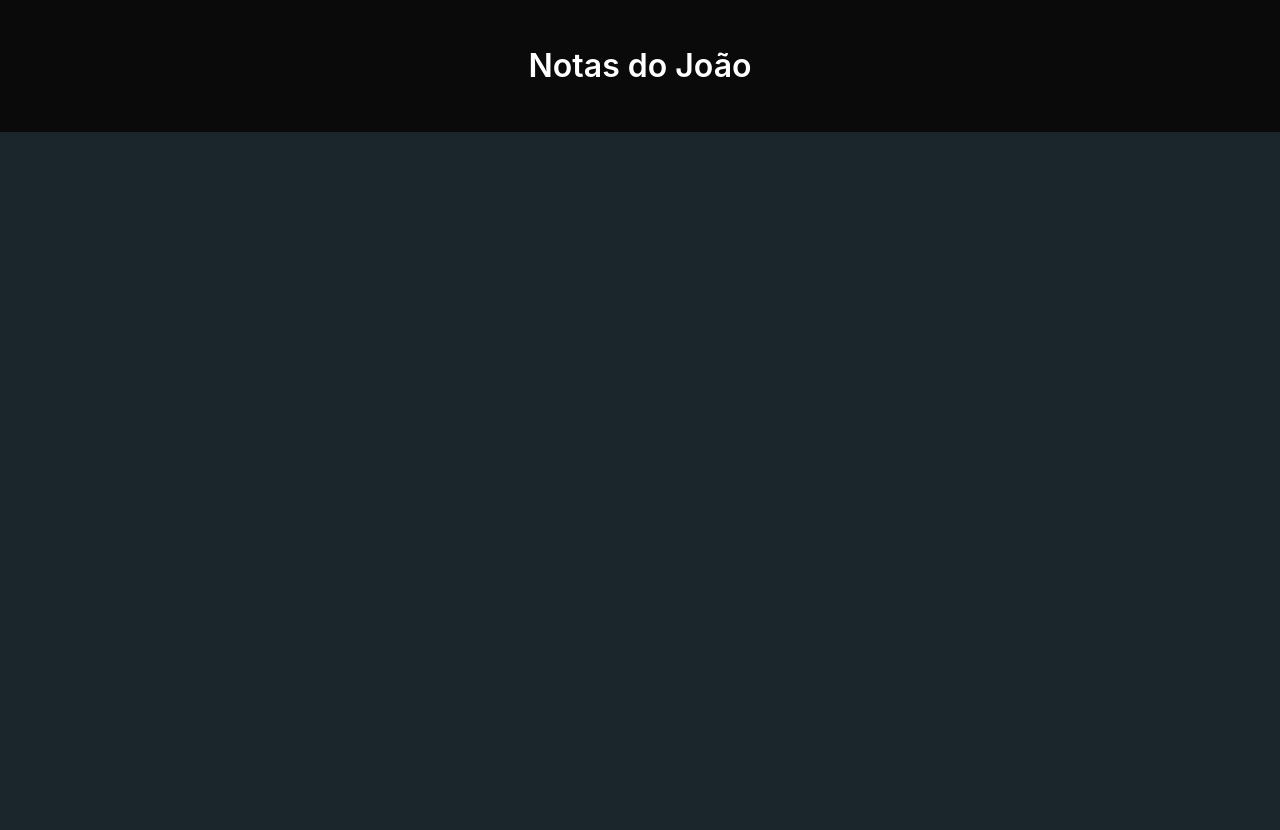
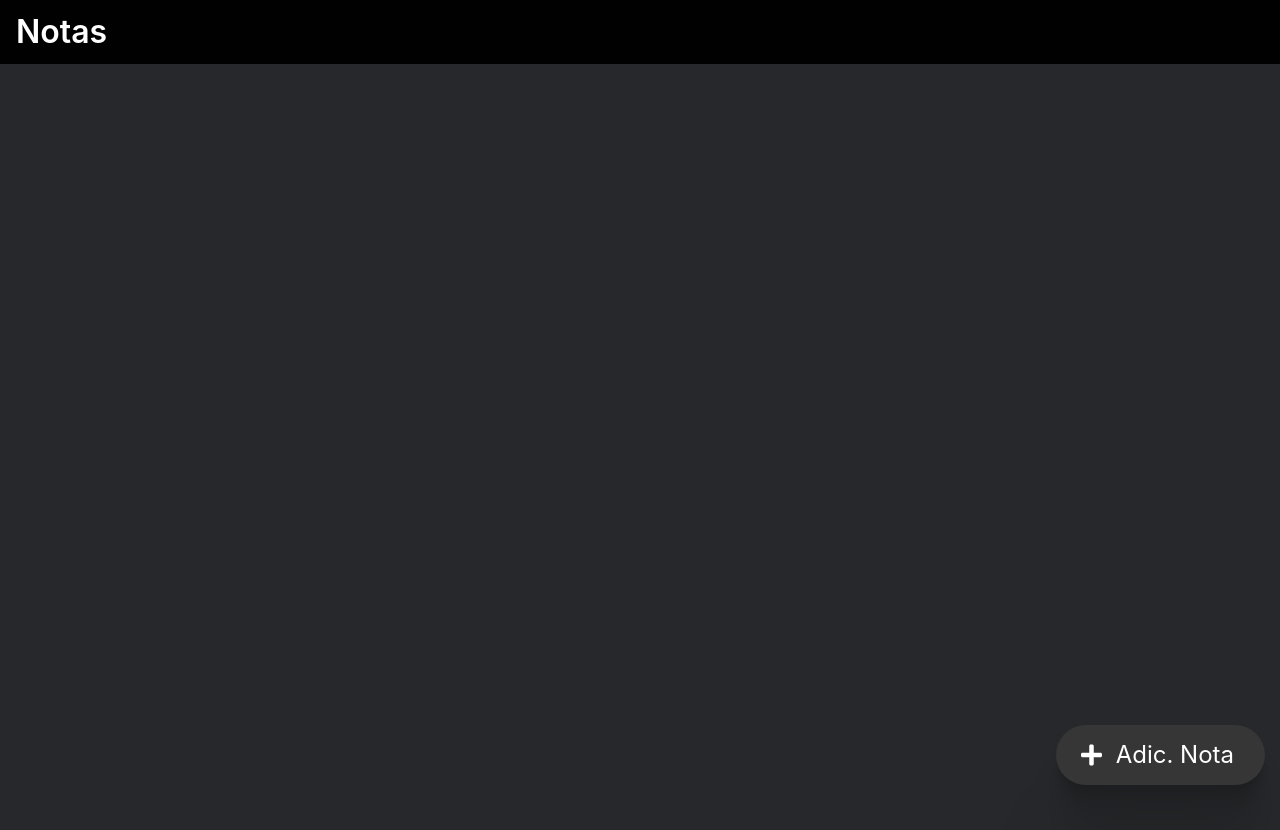
Before and after one commit to joaopaulozorek/notes-django-bulma, a Django app: page / in a window 1280 px wide. Before the commit the page ends 132 px from the top, so only its background shows below. Run offline with Django 3.2, Linux system fonts and the light colour scheme; data that the repository does not hold is empty; some libraries are stand-ins or nearby versions.

Commit message:
Adicionei as views para criar/editar a nota

```diff
--- a/notes/static/css/notes.css
+++ b/notes/static/css/notes.css
@@ -1,11 +1,55 @@
 .dark{
-	background: #1b262c;
+	background: #26282b;
 }
 
 .blue{
-	background: #0f4c75;
+	background: #254b62;
 	color:#fff;
 }
 .fullheight{
 	min-height: 100vh;
 }
+.is-fab {
+	position: fixed;
+	bottom: 15px;
+	right: 15px;
+}
+
+.has-shadow{
+	box-shadow:
+	0 2.8px 2.2px rgba(0, 0, 0, 0.034),
+	0 6.7px 5.3px rgba(0, 0, 0, 0.048),
+	0 12.5px 10px rgba(0, 0, 0, 0.06),
+	0 22.3px 17.9px rgba(0, 0, 0, 0.072),
+	0 41.8px 33.4px rgba(0, 0, 0, 0.086),
+	0 100px 80px rgba(0, 0, 0, 0.12)
+	;
+}
+
+.nav {
+	overflow: hidden;
+	background-color: #010101;
+	position: fixed; /* Set the navbar to fixed position */
+	top: 0; /* Position the navbar at the top of the page */
+	width: 100%; /* Full width */
+}
+.nav a {
+  float: left;
+  display: block;
+  color: #fff;
+  text-align: center;
+  padding: 14px 16px;
+  text-decoration: none;
+}
+
+.is-title {
+	color: #fff;
+	font-size: 2rem;
+	font-weight: 600;
+	line-height: 1.125;
+}
+
+
+.main{
+	margin-top: 30px;
+}
--- a/notes/templates/notes/base.html
+++ b/notes/templates/notes/base.html
@@ -13,6 +13,7 @@
 
 <body>
 
+
 	<div class="fullheight dark">
 		{% block content %}
         {% endblock %}
--- a/notes/templates/notes/note_list.html
+++ b/notes/templates/notes/note_list.html
@@ -1,15 +1,11 @@
 {% extends 'notes/base.html' %}
+{% load static %}
 {% block content %}
-         <div class="hero is-black has-text-centered">
-		<div class="hero-body">
-			<div class="container">
-				<h1 class="title">
-					Notas do João
-				</h1>
-			</div>
-		</div>
-	</div>
-		<section class="section">
+
+
+
+<section class="section main">
+
 
 	{% for note in notes %}
 	<div class="columns is-centered">
@@ -23,5 +19,23 @@
 		</div>
 	</div>
 	{% endfor %}
+	<div class="is-fab ">
+		<a class="button is-dark is-large is-rounded has-shadow" href="{% url 'note_new' %}">
+			<span class="icon">
+				<i class="fas fa-plus"></i>
+			</span>
+			<span>Adic. Nota</span>
+		</a>
+	</div>
 </section>
+<div class="nav">
+
+	<a href="/">
+		<h1 class="is-title">
+			Notas
+		</h1>
+	</a>
+
+
+</div>
 {% endblock %}
--- a/notes/urls.py
+++ b/notes/urls.py
@@ -4,4 +4,6 @@ from . import views
 urlpatterns = [
 	path('', views.notes_list, name='notes_list'),
 	path('note/<int:pk>/', views.note_detail, name='note_detail'),
+	path('note/new/', views.note_new, name='note_new'),
+	path('note/<int:pk>/edit/', views.note_edit, name='note_edit'),
 ]
--- a/notes/views.py
+++ b/notes/views.py
@@ -1,5 +1,6 @@
-from django.shortcuts import render, get_object_or_404
+from django.shortcuts import render, get_object_or_404, redirect
 from django.utils import timezone
+from .forms import NoteForm
 from .models import Note
 
 
@@ -10,3 +11,30 @@ def notes_list(request):
 def note_detail(request, pk):
 	note = get_object_or_404(Note, pk=pk)
 	return render(request, 'notes/note_detail.html', {'note': note})
+
+def note_new(request):
+	if request.method == "POST":
+		form = NoteForm(request.POST)
+		if form.is_valid():
+			note = form.save(commit=False)
+			note.author = request.user
+			note.date = timezone.now()
+			note.save()
+			return redirect('note_detail', pk=note.pk)
+	else:
+		form = NoteForm()
+	return render(request, 'notes/note_edit.html', {'form': form})
+
+def note_edit(request, pk):
+	note = get_object_or_404(Note, pk=pk)
+	if request.method == "POST":
+		form = NoteForm(request.POST, instance=note)
+		if form.is_valid():
+			note = form.save(commit=False)
+			note.author = request.user
+			note.date = timezone.now()
+			note.save()
+			return redirect('note_detail', pk=note.pk)
+	else:
+		form = NoteForm(instance=note)
+	return render(request, 'notes/note_edit.html', {'form': form})
```
Also changed, not shown: notes/forms.py (added, +8 -0 lines), notes/templates/notes/note_detail.html (+36 -3 lines), notes/templates/notes/note_edit.html (added, +9 -0 lines). Lines whose indentation alone changed are shown as unchanged.
